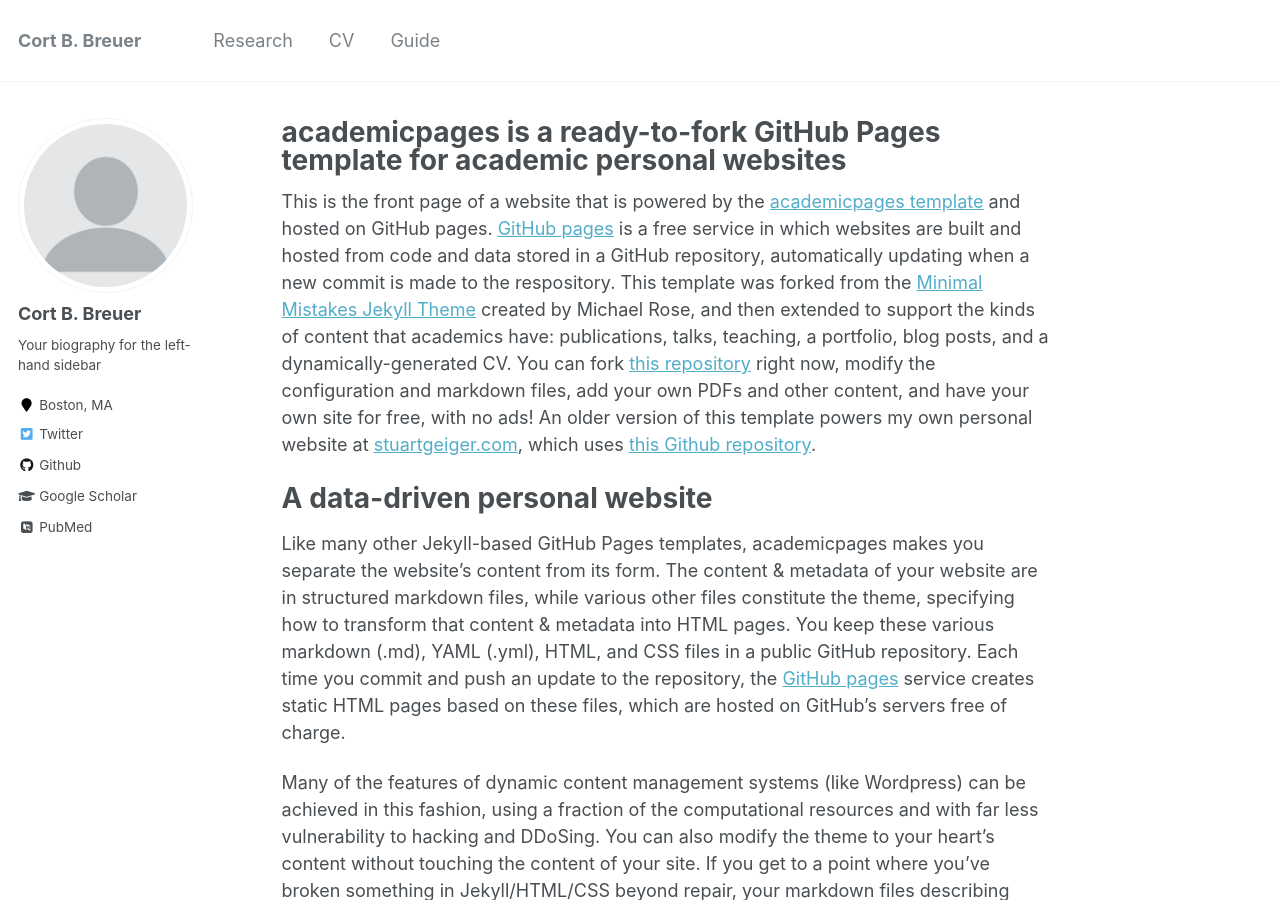
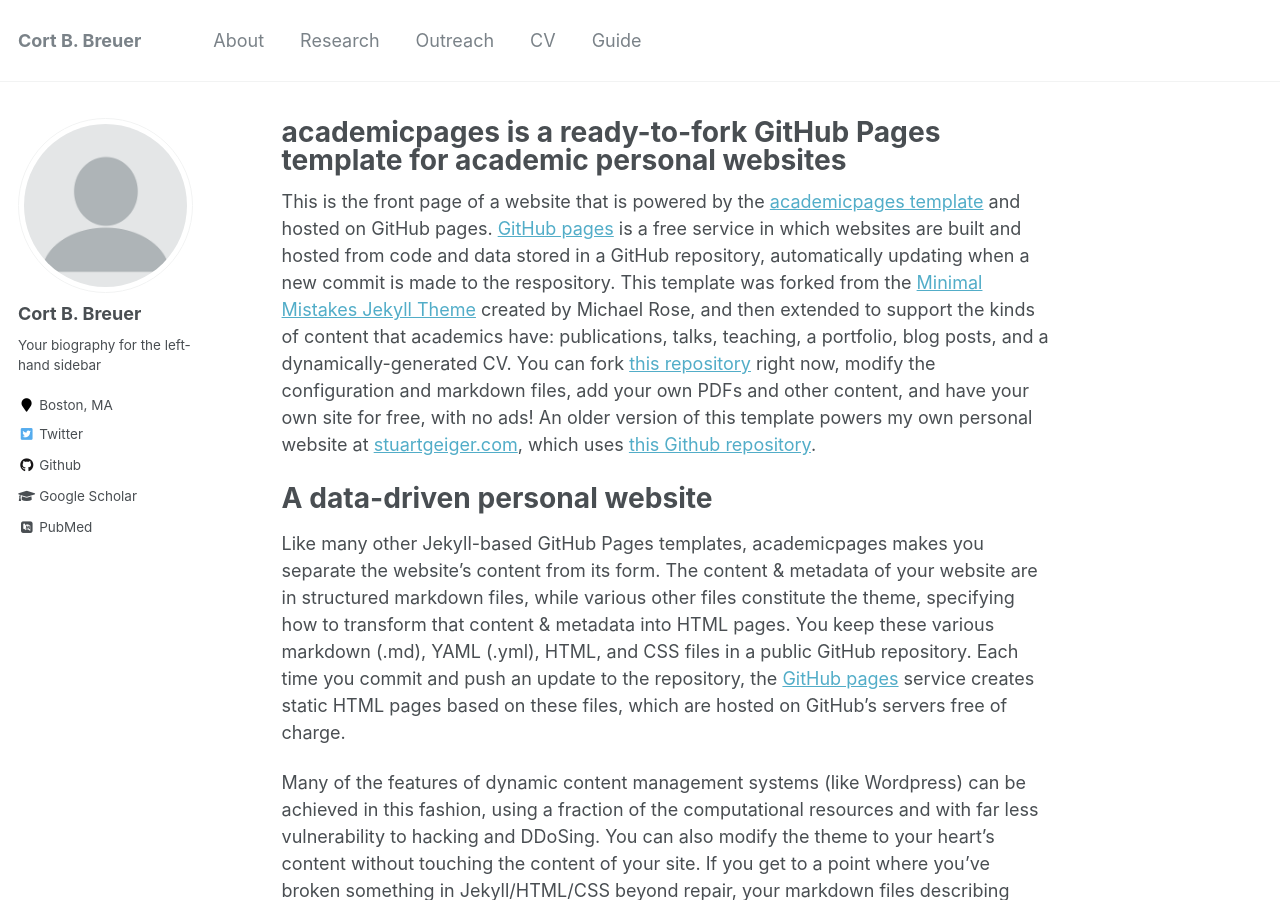
Before and after one commit to cortbreuer/cortbreuer-webpage, a Jekyll site: the page built from _pages/about.md, in a window 1280 px wide and 900 px high. Built offline with Jekyll 4.4.1, drawn with Linux system fonts in a browser that asks for light colours; some web fonts are replaced.

Commit message:
Reduce to scrolling single  page

```diff
--- a/_data/navigation.yml
+++ b/_data/navigation.yml
@@ -1,8 +1,14 @@
 # main links links
 main:
 
+  - title: "About"
+    url: /#about/
+
   - title: "Research"
-    url: /research/
+    url: /#research/
+
+  - title: "Outreach"
+    url: /#outreach/
 
   #- title: "Publications/Presentations"
   #  url: /publications/
@@ -20,7 +26,7 @@ main:
   #  url: /year-archive/
 
   - title: "CV"
-    url: /cv/
+    url: /#cv/
 
   - title: "Guide"
     url: /markdown/
```
